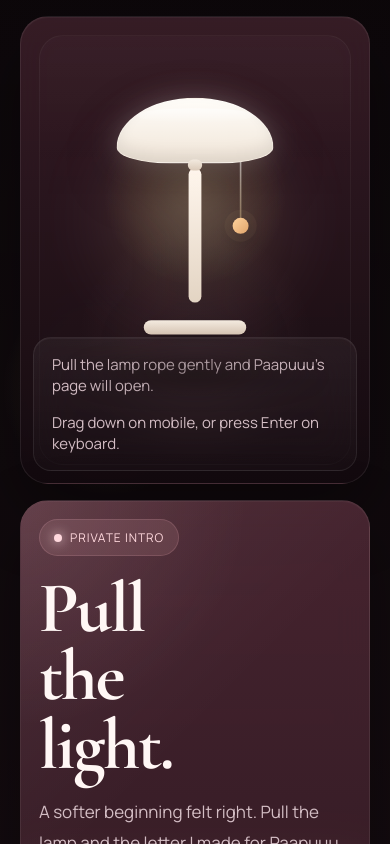
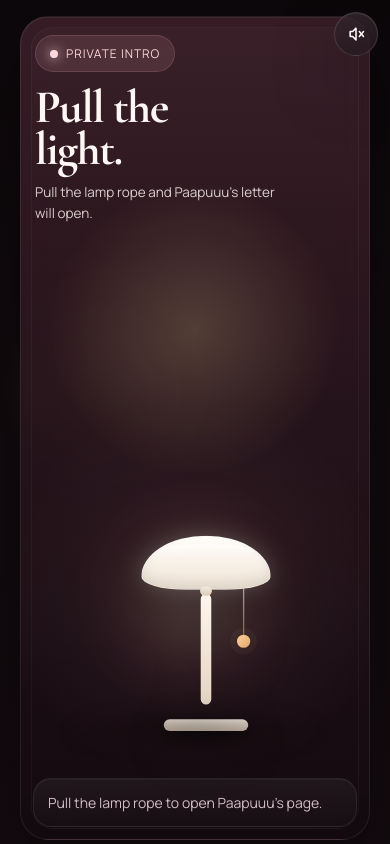
Before and after one commit to Praveen001-vc/Sorry_Paapuuu, a plain HTML site: page index.html in a window 390 px wide. Shown: the top 844 px of the page. Drawn offline with nearby package versions, Linux system fonts and the light colour scheme.

Commit message:
commit all

```diff
--- a/index.html
+++ b/index.html
@@ -23,6 +23,16 @@
     }
     .js body:not(.is-open){overflow:hidden}
     a{color:inherit;text-decoration:none}
+    .sound-toggle{
+      position:fixed;top:16px;right:16px;z-index:80;width:48px;height:48px;padding:0;border:1px solid rgba(255,255,255,.12);
+      border-radius:50%;display:grid;place-items:center;color:var(--text);cursor:pointer;
+      background:linear-gradient(180deg,rgba(255,255,255,.08),rgba(255,255,255,.03)),rgba(29,16,23,.72);
+      box-shadow:var(--shadow),inset 0 1px 0 rgba(255,255,255,.05);backdrop-filter:blur(18px);
+    }
+    .sound-toggle svg{width:20px;height:20px;stroke:currentColor;stroke-width:1.9;fill:none;stroke-linecap:round;stroke-linejoin:round}
+    .sound-toggle .icon-muted{display:none}
+    body.music-muted .sound-toggle .icon-on{display:none}
+    body.music-muted .sound-toggle .icon-muted{display:block}
     .intro{
       display:none;
     }
@@ -62,6 +72,7 @@
         radial-gradient(circle at 50% 70%,rgba(247,180,189,.08),transparent 32%),
         linear-gradient(180deg,rgba(72,37,49,.7),rgba(19,10,15,.96));
     }
+    .stage-copy{display:none}
     .stage:before{
       content:"";position:absolute;inset:18px;border-radius:24px;pointer-events:none;
       border:1px solid rgba(255,255,255,.04);
@@ -262,19 +273,52 @@
     .reveal.show{opacity:1;transform:none}
     @media (max-width:980px){
       .intro-grid,.hero,.grid-2,.contact{grid-template-columns:1fr}
+      .intro-grid{height:calc(100dvh - 32px)}
       .memory-grid{grid-template-columns:repeat(2,minmax(0,1fr))}
-      .intro-copy,.hero-copy,.stage{min-height:auto}
-      .stage{padding:28px 0 78px}
+      .intro-copy{display:none}
+      .hero-copy,.stage{min-height:auto}
+      .stage{
+        display:flex;
+        flex-direction:column;
+        justify-content:flex-start;
+        align-items:center;
+        min-height:100%;
+        padding:24px 20px 104px;
+      }
+      .stage-copy{
+        position:relative;top:auto;left:auto;right:auto;display:block;z-index:4;
+        width:100%;max-width:420px;padding-right:56px;
+      }
+      .stage-copy h1{
+        margin-top:14px;font-size:clamp(56px,11vw,88px);max-width:6ch;line-height:.88;
+      }
+      .stage-copy p{
+        margin:12px 0 0;max-width:19rem;color:rgba(255,247,245,.82);line-height:1.65;font-size:15px;
+      }
+      .stage-note{
+        left:16px;right:16px;bottom:16px;grid-template-columns:1fr;
+        padding:14px 16px;font-size:14px;
+      }
+      .lamp-wrap{transform:none;margin-top:auto;margin-bottom:18px}
     }
     @media (max-width:760px){
+      .intro{padding:10px}
+      .intro-grid{height:calc(100svh - 20px)}
+      .sound-toggle{top:12px;right:12px;width:44px;height:44px}
       .nav{flex-wrap:wrap;justify-content:center}
       .nav-links{width:100%;justify-content:center;flex-wrap:wrap}
       .intro-points,.hero-notes,.side-mini,.grid-3,.promise-grid,.memory-grid{grid-template-columns:1fr}
       .intro-copy,.hero-copy,.hero-side,.card,.note,.mini,.pill{padding:18px}
-      .stage-note{left:12px;right:12px;bottom:12px;grid-template-columns:1fr}
-      .lamp-wrap{width:min(300px,88%);height:360px}
-      .glow{width:300px;height:300px}
-      .lamp{transform:scale(.8)}
+      .stage{padding:18px 14px 92px}
+      .stage:before{inset:10px;border-radius:22px}
+      .stage-copy{width:100%;max-width:none;padding-right:44px}
+      .stage-copy h1{font-size:clamp(42px,12vw,64px);max-width:6ch;line-height:.9}
+      .stage-copy p{max-width:15rem;font-size:13.5px;line-height:1.55}
+      .stage-note{left:12px;right:12px;bottom:12px;padding:14px}
+      .stage-note span:last-child{display:none}
+      .lamp-wrap{width:min(252px,72%);height:276px;margin-bottom:10px}
+      .glow{width:240px;height:240px}
+      .lamp{transform:scale(.66)}
       .photo-frame{inset:74px 16px 16px}
       .paper:before{width:180px;height:130px}
       .paper:after{width:168px;height:118px}
@@ -289,9 +333,27 @@
   </style>
 </head>
 <body>
+  <button class="sound-toggle" id="soundToggle" type="button" aria-label="Unmute background music" aria-pressed="false">
+    <svg class="icon-on" viewBox="0 0 24 24" aria-hidden="true">
+      <path d="M5 15h3l4 4V5L8 9H5z"></path>
+      <path d="M16 9a5 5 0 0 1 0 6"></path>
+      <path d="M18.5 6.5a8.5 8.5 0 0 1 0 11"></path>
+    </svg>
+    <svg class="icon-muted" viewBox="0 0 24 24" aria-hidden="true">
+      <path d="M5 15h3l4 4V5L8 9H5z"></path>
+      <path d="M16 9l5 6"></path>
+      <path d="M21 9l-5 6"></path>
+    </svg>
+  </button>
+  <audio id="bgm" preload="auto"></audio>
   <div class="intro" id="intro">
     <div class="intro-grid">
       <section class="glass stage" aria-labelledby="introTitle">
+        <div class="stage-copy">
+          <span class="tag">Private Intro</span>
+          <h1>Pull the<br>light.</h1>
+          <p>Pull the lamp rope and Paapuuu's letter will open.</p>
+        </div>
         <div class="lamp-wrap">
           <div class="glow" aria-hidden="true"></div>
           <div class="lamp">
@@ -305,14 +367,14 @@
           </div>
         </div>
         <div class="stage-note">
-          <span id="introText">Pull the lamp rope gently and Paapuuu's page will open.</span>
+          <span id="introText">Pull the lamp rope to open Paapuuu's page.</span>
           <span>Drag down on mobile, or press Enter on keyboard.</span>
         </div>
       </section>
       <section class="glass intro-copy">
         <div>
           <span class="tag">Private Intro</span>
-          <h1 id="introTitle">Pull the light.</h1>
+          <h1 id="introTitle">Pull the<br>light.</h1>
           <p class="lead">
             A softer beginning felt right. Pull the lamp and the letter I made for Paapuuu will open with it.
           </p>
@@ -493,6 +555,8 @@
     const body = document.body;
     const rope = document.getElementById("rope");
     const introText = document.getElementById("introText");
+    const bgm = document.getElementById("bgm");
+    const soundToggle = document.getElementById("soundToggle");
     const items = document.querySelectorAll(".reveal");
     const io = new IntersectionObserver((entries) => {
       entries.forEach((entry) => {
@@ -507,8 +571,46 @@
     let pulling = false;
     let startY = 0;
     let opened = false;
+    let currentTrackIndex = 0;
     const limit = 96;
     const unlockAt = 74;
+    const trackList = [
+      "Sillunu oru kadhal BGM _ south Indian BGM ringtone(MP3_160K).mp3",
+      "Hayyoda x Remo BGM (TAMIL) _ Jenushan _ Anirudh(MP3_160K).mp3"
+    ];
+    body.classList.add("music-muted");
+
+    function updateSoundState() {
+      if (!bgm || !soundToggle) return;
+      const muted = bgm.paused || bgm.muted;
+      body.classList.toggle("music-muted", muted);
+      soundToggle.setAttribute("aria-label", muted ? "Unmute background music" : "Mute background music");
+      soundToggle.setAttribute("aria-pressed", String(!muted));
+    }
+
+    function loadTrack(index) {
+      if (!bgm || !trackList.length) return;
+      currentTrackIndex = (index + trackList.length) % trackList.length;
+      bgm.src = encodeURI(trackList[currentTrackIndex]);
+      bgm.load();
+    }
+
+    async function playBackgroundMusic(forceUnmute = false) {
+      if (!bgm) return;
+      if (!bgm.getAttribute("src")) {
+        loadTrack(currentTrackIndex);
+      }
+      if (forceUnmute) {
+        bgm.muted = false;
+      }
+      bgm.volume = 0.35;
+      try {
+        await bgm.play();
+      } catch (error) {
+        body.classList.add("music-muted");
+      }
+      updateSoundState();
+    }
 
     function setPull(value) {
       const next = Math.max(0, Math.min(value, limit));
@@ -524,6 +626,7 @@
       body.classList.add("is-open");
       root.style.setProperty("--pull", "88px");
       introText.textContent = "The page is open.";
+      playBackgroundMusic(true);
       window.setTimeout(() => root.style.setProperty("--pull", "0px"), 420);
     }
 
@@ -556,6 +659,32 @@
         openPage();
       }
     });
+
+    if (soundToggle) {
+      soundToggle.addEventListener("click", async () => {
+        if (!bgm) return;
+        if (bgm.paused) {
+          await playBackgroundMusic(true);
+          return;
+        }
+        bgm.muted = !bgm.muted;
+        updateSoundState();
+      });
+    }
+
+    if (bgm) {
+      bgm.addEventListener("play", updateSoundState);
+      bgm.addEventListener("pause", updateSoundState);
+      bgm.addEventListener("volumechange", updateSoundState);
+      bgm.addEventListener("ended", async () => {
+        loadTrack(currentTrackIndex + 1);
+        await playBackgroundMusic();
+      });
+      bgm.addEventListener("error", () => body.classList.add("music-muted"));
+    }
+
+    loadTrack(0);
+    updateSoundState();
   </script>
 </body>
 </html>
```
Also changed, not shown: 2 other files.
